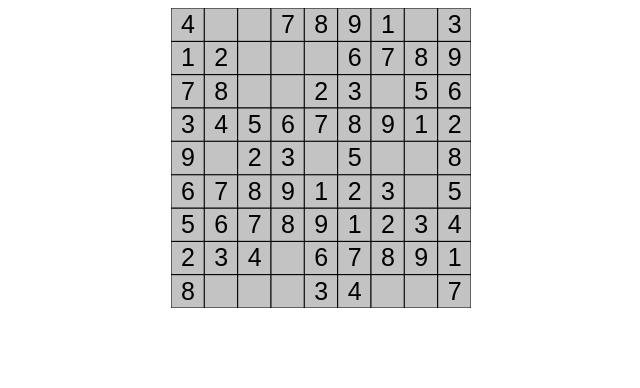
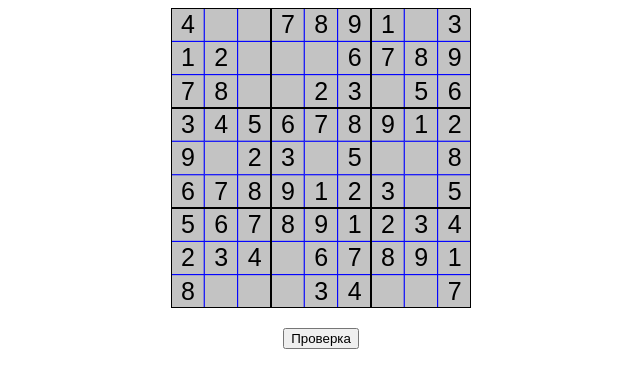
Before and after one commit to KirillGrom/sudok, a plain HTML site: page index.html in a window 1280 px wide. Shown: the whole page, without its empty margins (319-959 px from the left). Drawn offline with Linux system fonts and the light colour scheme.

Commit message:
add check number

```diff
--- a/index.html
+++ b/index.html
@@ -9,7 +9,9 @@
 <body>
      <canvas class="sudok" style="cursor: pointer;display:block;width:300px;height:300px; margin:auto;background-color:#c3c3c3;">
 
+
      </canvas>
+     <button id="check" style="display: block; margin: 20px auto auto auto; ">Проверка</button>
      <script src="sudok.js"></script>
 </body>
 </html>
--- a/sudok.js
+++ b/sudok.js
@@ -7,22 +7,31 @@ document.addEventListener("DOMContentLoaded", function (event) {
         //Создаие канваса
         var canvas = document.querySelector(".sudok");
         var ctx = canvas.getContext('2d');
-        canvas.width = ctx.canvas.clientWidth;
-        canvas.height = ctx.canvas.clientHeight;
+        var width = ctx.canvas.clientWidth;
+        var height = ctx.canvas.clientHeight;
+        canvas.width = width;
+        canvas.height = height;
         // ctx.viewport(0,0,ctx.canvas.width,ctx.canvas.height);
-        var width = canvas.width;
-        var height = canvas.height;
         var arrArea = [];
+
         var backGrid = function backGrid(width, height) {
             //отрисовка фона
             for (var i = 0; i < 3; i++) {
                 for (var j = 0; j < 3; j++) {
                     // ctx.strokeStyle = "#FF0000"
-                    ctx.strokeRect(j * 100, i * height / 3, width, height / 3);
+                    // ctx.strokeRect(j * 100, i * height / 3, width, height / 3);
+                    ctx.beginPath();
+                    ctx.lineWidth = 2;
+                    ctx.strokeStyle = "black";
+                    ctx.moveTo(j * 100, i * height / 3);
+                    ctx.lineTo(j * 100 + width, i * height / 3);
+                    ctx.lineTo(j * 100 + width, i * height / 3 + height / 3);
+                    ctx.lineTo(j * 100, i * height / 3 + height / 3);
+                    ctx.lineTo(j * 100, i * height / 3);
+                    ctx.stroke();
                 }
             }
         };
-        backGrid(width, height);
 
         var drawSudok = function drawSudok(objecAree) {
             //отрисовка судоки
@@ -67,25 +76,40 @@ document.addEventListener("DOMContentLoaded", function (event) {
             this.cellCorX = corX, this.cellCorY = corY, this.cellWidth = width, this.cellHeight = height, this.countCell = countCell, this.hide = hide;
         };
         Cell.prototype = {
-            draw: function draw() {
+            draw: function draw(color, bacg) {
                 //отрисовка ячеик
+                // ctx.clearRect(this.cellCorX, this.cellCorY, this.cellWidth, this.cellHeight);
+                // ctx.strokeRect(this.cellCorX, this.cellCorY, this.cellWidth, this.cellHeight);
+                if (color === undefined) {
+                    color = "blue";
+                }
                 ctx.clearRect(this.cellCorX, this.cellCorY, this.cellWidth, this.cellHeight);
-                ctx.strokeRect(this.cellCorX, this.cellCorY, this.cellWidth, this.cellHeight);
+                ctx.beginPath();
+                ctx.lineWidth = 1;
+                ctx.strokeStyle = color;
+                ctx.moveTo(this.cellCorX, this.cellCorY);
+                ctx.lineTo(this.cellCorX + this.cellWidth, this.cellCorY);
+                ctx.lineTo(this.cellCorX + this.cellWidth, this.cellCorY + this.cellHeight);
+                ctx.lineTo(this.cellCorX, this.cellCorY + this.cellHeight);
+                ctx.lineTo(this.cellCorX, this.cellCorY);
+                ctx.stroke();
+
+                if (!bacg) {
+                    backGrid(width, height);
+                }
             },
 
-            numberDraw: function numberDraw(countUser ) {
+            numberDraw: function numberDraw(countUser) {
                 //отрисоквка текста внутри ячейки
 
                 ctx.font = "25px Arial";
-                if(countUser ===undefined){
+                if (countUser === undefined) {
 
                     ctx.fillText(this.countCell, this.cellCorX + 10, this.cellCorY + 25);
-                }
-                else {
+                } else {
                     ctx.fillText(this.countUser, this.cellCorX + 10, this.cellCorY + 25);
                 }
-
-            },
+            }
 
         };
 
@@ -102,6 +126,7 @@ document.addEventListener("DOMContentLoaded", function (event) {
             //генерирую строки
 
             for (var i = 0; i < arry.length; i++) {
+
                 var cordinY = arry[i].corY;
                 for (var j = 0; j < arry.length; j++) {
 
@@ -269,25 +294,18 @@ document.addEventListener("DOMContentLoaded", function (event) {
         }
 
         creatComb(arrArea);
-        var changeNumber  = function (cell) {
+        var changeNumber = function changeNumber(cell) {
             var count;
-            if (cell.countUser == undefined || cell.countUser  ===9 ){
-                count=  cell.countUser = 1;
-                cell.draw()
+            if (cell.countUser == undefined || cell.countUser === 9) {
+                count = cell.countUser = 1;
+                cell.draw("red", true);
                 cell.numberDraw(count);
-
-            }
-            else if( cell.countUser < 9)  {
-                 count = cell.countUser += 1;
-                cell.draw()
-                 cell.numberDraw(count);
-
-            }
-            else {
-
-            }
-
-        }
+            } else if (cell.countUser < 9) {
+                count = cell.countUser += 1;
+                cell.draw("red", true);
+                cell.numberDraw(count);
+            } else {}
+        };
 
         var inMouseCell = function searchCell(cursorX, cursorY) {
             for (var i in arrArea) {
@@ -299,9 +317,9 @@ document.addEventListener("DOMContentLoaded", function (event) {
                         var cell = arrArea[i].arryStrings[j].arrCell[a];
                         if (cursorX > cell.cellCorX && cursorX < cell.cellCorX + cell.cellWidth) {
                             if (cursorY > cell.cellCorY && cursorY < cell.cellCorY + cell.cellHeight) {
-                                if(cell.hide){
-                                    changeNumber(cell)
-                                    console.log(cell)
+                                if (cell.hide) {
+                                    changeNumber(cell);
+                                    console.log(cell);
                                 }
                             }
                         }
@@ -315,36 +333,36 @@ document.addEventListener("DOMContentLoaded", function (event) {
             var y = event.offsetY == undefined ? event.layerY : event.offsetY;
 
             inMouseCell(x, y);
-            // if (checkSudok(arrArea)) {
-            //     alert('Молодец')
-            // }
+        });
 
+        function checkSudok() {
+            //проверка судоку
+            for (var i in arrArea) {
+
+                for (var j in arrArea[i].arryStrings) {
+
+                    for (var a in arrArea[i].arryStrings[j].arrCell) {
+
+                        var cell = arrArea[i].arryStrings[j].arrCell[a];
+                        if (cell.countUser !== undefined) {
+                            if (cell.countCell !== cell.countUser) {
+                                return false;
+                            }
+                        }
+                    }
+                }
+            }
+            return true;
+        };
+
+        var buttonCheck = document.getElementById('check');
+
+        buttonCheck.addEventListener('click', function () {
+            if (checkSudok()) {
+                alert('Молодец');
+            }
         });
     };
 
-    //
-    // function checkSudok(arrArea) {
-    //     for (var i in arrArea) {
-    //
-    //         for (var j in arrArea[i].arryStrings) {
-    //
-    //             for (var a in arrArea[i].arryStrings[j].arrCell) {
-    //
-    //                 var cell = arrArea[i].arryStrings[j].arrCell[a];
-    //
-    //                 if (!cell.countCell === cell.countUser) {
-    //                     return false
-    //                 }
-    //                 else {
-    //                     return true
-    //                 }
-    //
-    //
-    //             }
-    //         }
-    //     }
-    //
-    // };
-
     generateCanvas();
 });
```
